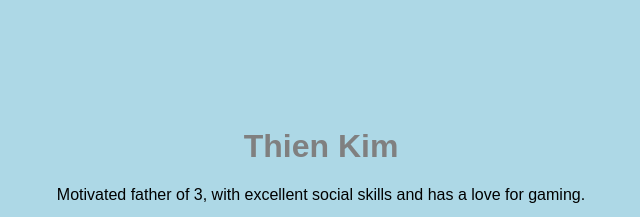
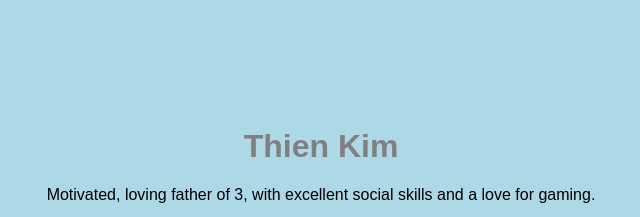
Before and after one commit to thienpkim/thienpkim.github.io, a plain HTML site: page index.html in a window 1280 px wide. Shown: the top 217 px of the page, 319-959 px from the left. Drawn offline with Linux system fonts and the light colour scheme.

Commit message:
Update index.html

```diff
--- a/index.html
+++ b/index.html
@@ -10,7 +10,7 @@
   <!DOCTYPE html> <body style="background-color:lightblue;"></body> </html>
    <div>
      <center><h1 style='color:grey;'>Thien Kim</h1></center>
-     <center><p>Motivated father of 3, with excellent social skills and has a love for gaming.
+     <center><p>Motivated, loving father of 3, with excellent social skills and a love for gaming.
        </div>
      <div class="exp-header">
        <h3 style='color:grey;'><center>PROFESSIONAL EXPERIENCE</h3>
```
